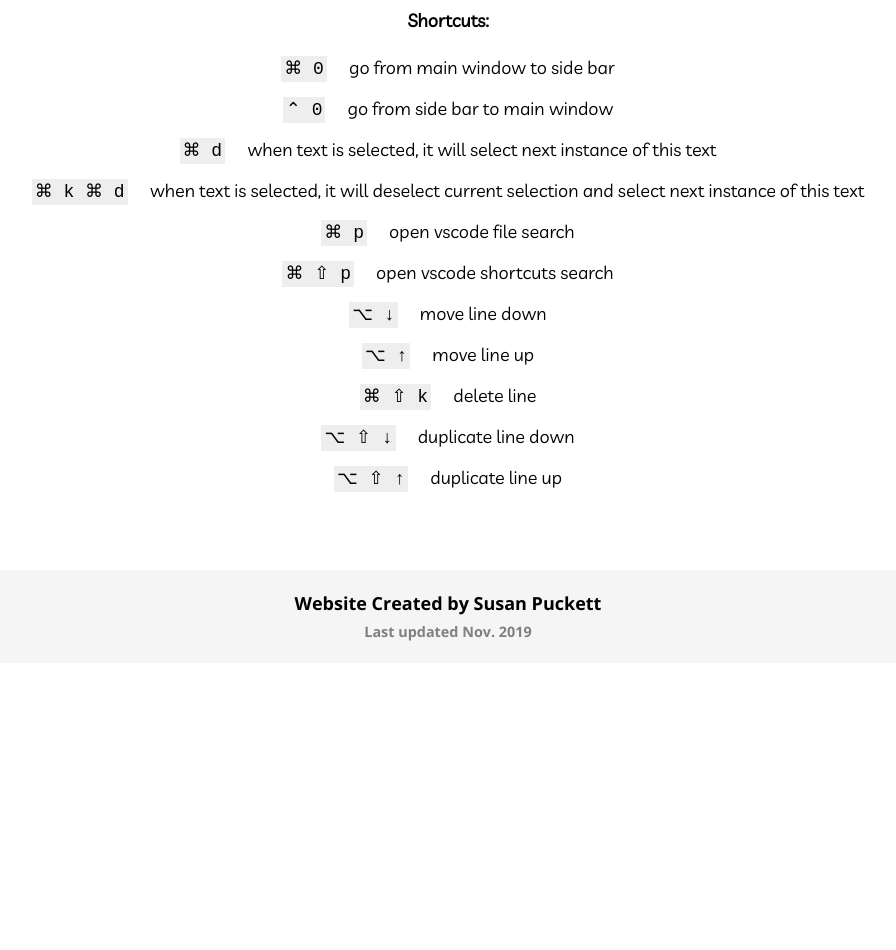
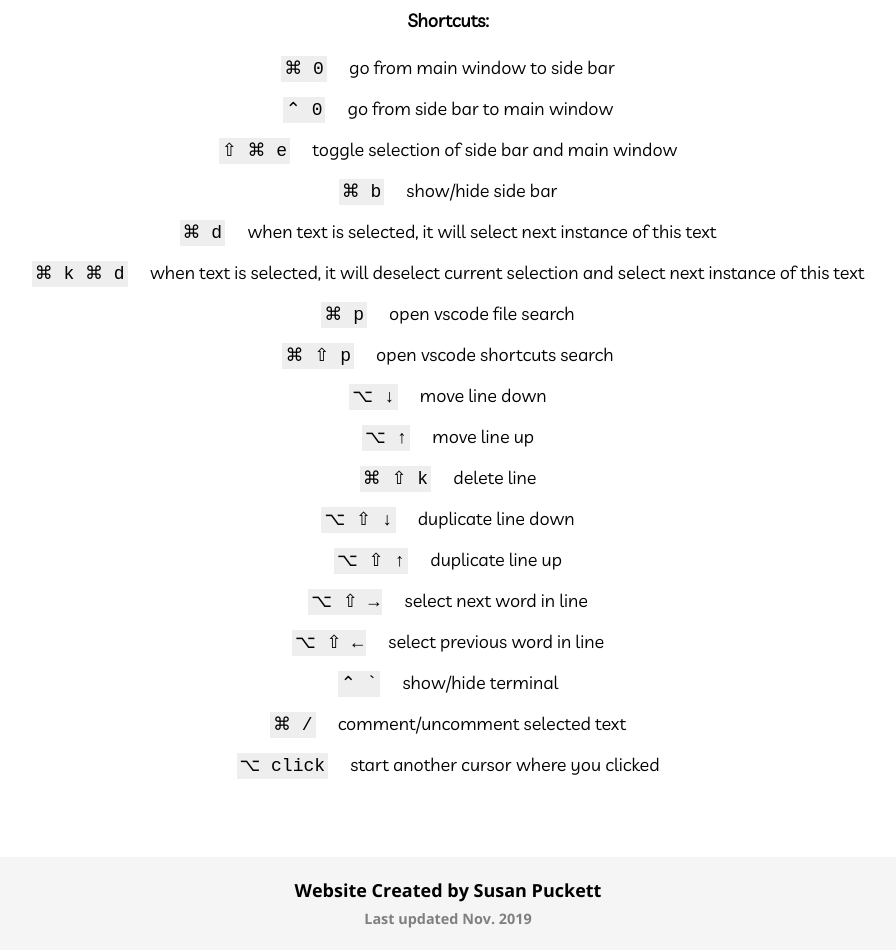
Before and after one commit to sepuckett86/portfolio-react, a React app: page / in a window 1280 px wide. Shown: the part 5260-6210 px from the top of the page, without its empty margins (192-1088 px from the left). Before the commit the page ends 5923 px from the top, so only its background shows below. Built offline with nearby package versions, Linux system fonts and the light colour scheme.

Commit message:
add more shortcuts

```diff
--- a/src/containers/GoodiesContainer.js
+++ b/src/containers/GoodiesContainer.js
@@ -40,6 +40,14 @@ export default class GoodiesContainer extends Component {
         description: 'go from side bar to main window'
       },
       {
+        keys: '⇧ ⌘ e',
+        description: 'toggle selection of side bar and main window'
+      },
+      {
+        keys: '⌘ b',
+        description: 'show/hide side bar'
+      },
+      {
         keys: '⌘ d',
         description: 'when text is selected, it will select next instance of this text'
       },
@@ -74,6 +82,26 @@ export default class GoodiesContainer extends Component {
       {
         keys: '⌥ ⇧ ↑',
         description: 'duplicate line up'
+      },
+      {
+        keys: '⌥ ⇧ →',
+        description: 'select next word in line'
+      },
+      {
+        keys: '⌥ ⇧ ←',
+        description: 'select previous word in line'
+      },
+      {
+        keys: '⌃ `',
+        description: 'show/hide terminal'
+      },
+      {
+        keys: '⌘ /',
+        description: 'comment/uncomment selected text'
+      },
+      {
+        keys: '⌥ click',
+        description: 'start another cursor where you clicked'
       }
     ]
   }
```
